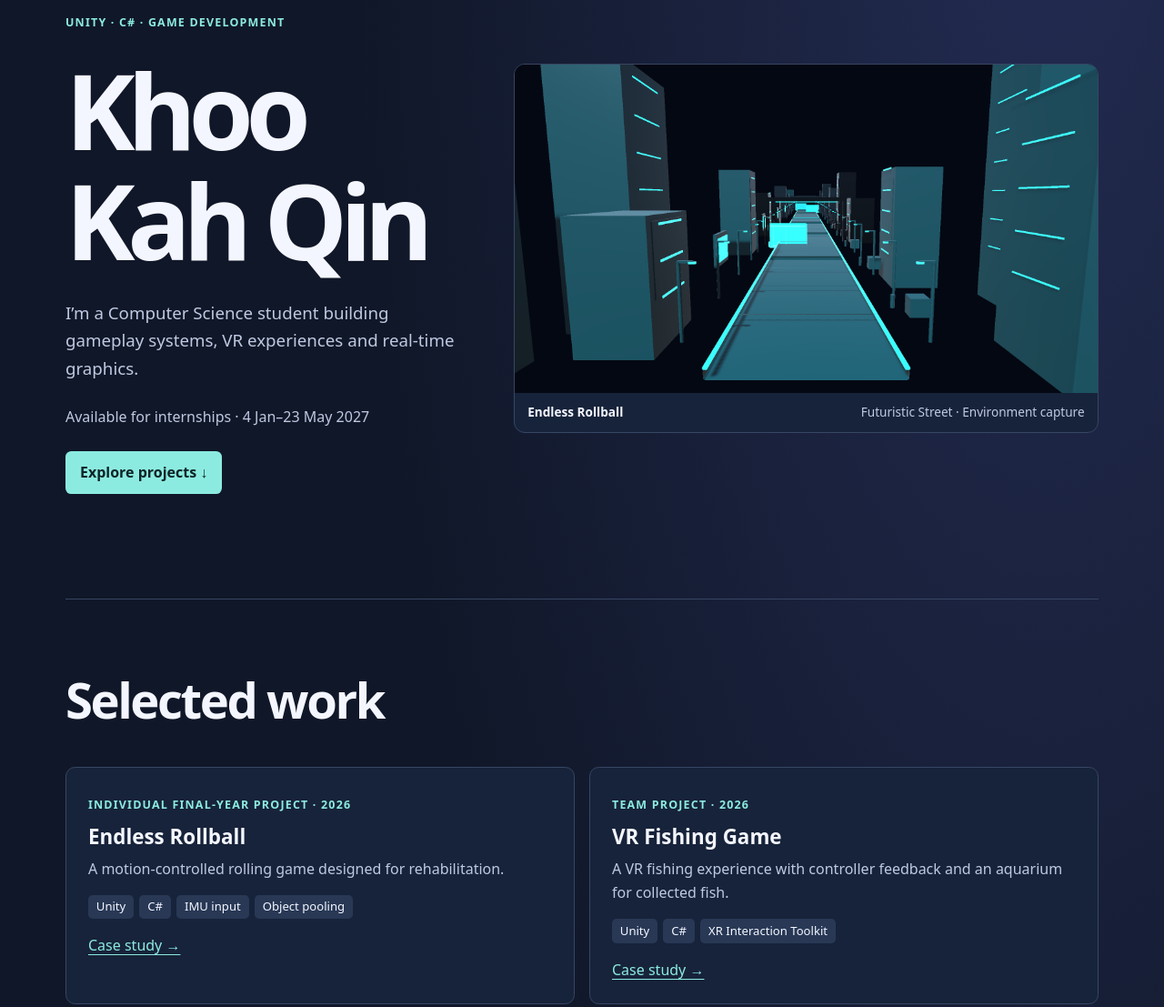
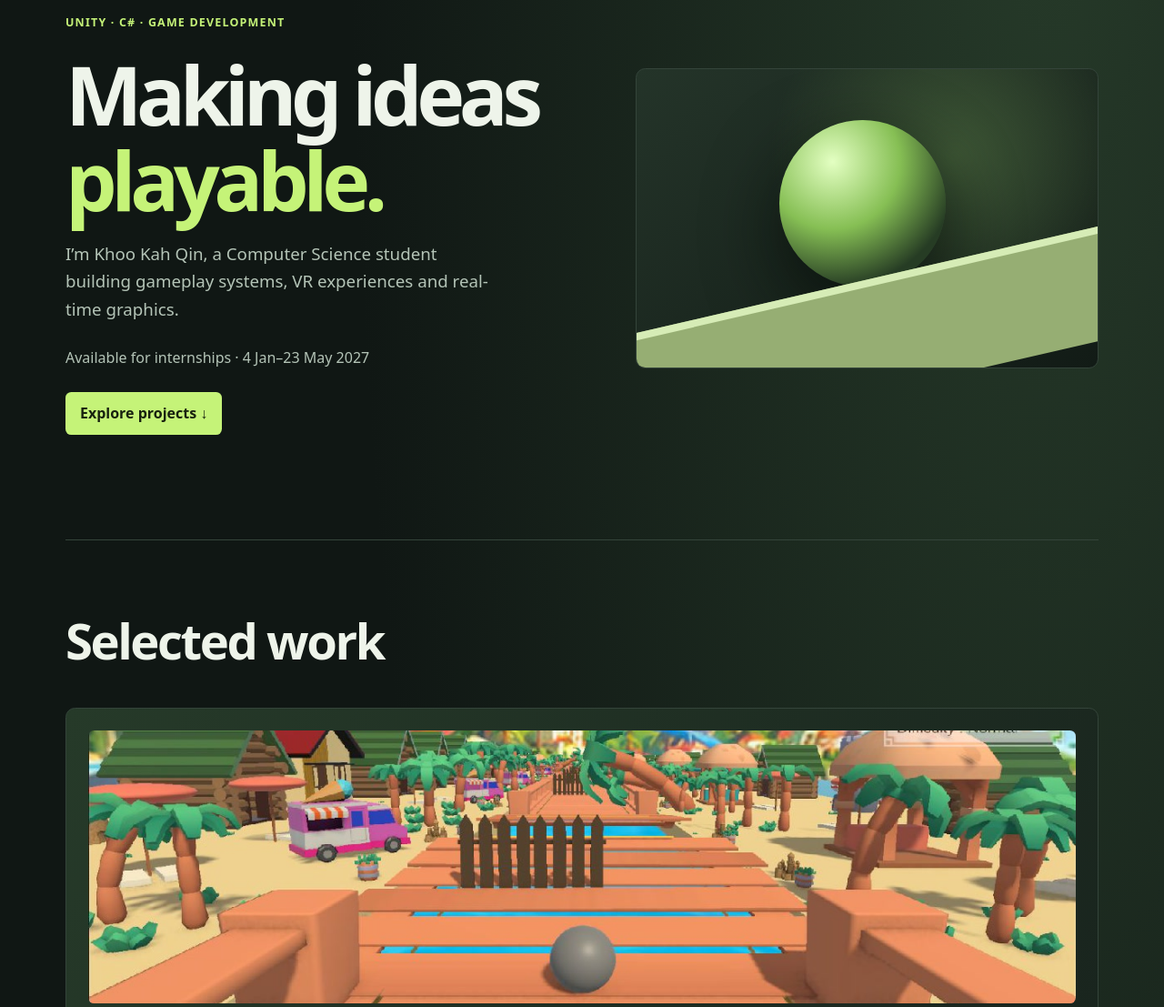
Before and after one commit to KQKhoo1209/kqkhoo1209.github.io, a plain HTML site: page index.html in a window 1280 px wide. Shown: the part 178-1285 px from the top of the page at 91% size. Drawn offline with Linux system fonts and the light colour scheme.

Commit message:
Restore green portfolio design and showcase gameplay captures

```diff
--- a/index.html
+++ b/index.html
@@ -21,15 +21,12 @@
     <section class="hero">
       <div>
         <p class="label">Unity · C# · Game development</p>
-        <h1>Khoo<br>Kah Qin</h1>
-        <p class="intro">I’m a Computer Science student building gameplay systems, VR experiences and real-time graphics.</p>
+        <h1>Making ideas <span>playable.</span></h1>
+        <p class="intro">I’m Khoo Kah Qin, a Computer Science student building gameplay systems, VR experiences and real-time graphics.</p>
         <p class="availability">Available for internships · 4 Jan–23 May 2027</p>
         <a class="button" href="#work">Explore projects ↓</a>
       </div>
-      <figure class="featured">
-        <a href="?project=endless-rollball"><img src="media/futuristic-street.png" width="1920" height="1080" alt="Neon cyan track running through the Futuristic Street environment"></a>
-        <figcaption><span>Endless Rollball</span><span>Futuristic Street · Environment capture</span></figcaption>
-      </figure>
+      <div class="hero-art" aria-hidden="true"></div>
     </section>
     <section id="work" class="section">
       <h2>Selected work</h2>
--- a/portfolio.js
+++ b/portfolio.js
@@ -27,6 +27,14 @@ function metadata(project) {
 
 function renderCard(project, grid) {
   const card = add(grid, 'article', '', 'project');
+  if (project.images?.length) {
+    const [src, alt] = project.images[0];
+    const preview = link(card, '', '?project=' + project.id, 'project-preview');
+    const image = add(preview, 'img');
+    image.src = src;
+    image.alt = alt;
+    image.loading = 'lazy';
+  }
   add(card, 'p', metadata(project), 'label');
   add(card, 'h3', project.title);
   add(card, 'p', project.summary);
@@ -46,14 +54,14 @@ function renderCaseStudy(project) {
   if (project.repo) link(study, 'View source on GitHub ↗', project.repo, 'button');
   if (project.images?.length) {
     const gallery = add(study, 'section', '', 'section');
-    add(gallery, 'h2', 'Environment captures');
+    add(gallery, 'h2', 'Gameplay captures');
     const grid = add(gallery, 'div', '', 'gallery');
     for (const [path, caption] of project.images) {
       const figure = add(grid, 'figure');
       const imageLink = link(figure, '', path);
       const image = add(imageLink, 'img');
       image.src = path;
-      image.alt = caption + ' environment in Endless Rollball';
+      image.alt = caption;
       image.loading = 'lazy';
       add(figure, 'figcaption', caption);
     }
--- a/projects.js
+++ b/projects.js
@@ -26,20 +26,7 @@ const projects = [
         "Three themed environments change the look of the course, and an avatar system gives players customisation options."
       ]
     ],
-    "images": [
-      [
-        "media/futuristic-street.png",
-        "Futuristic Street"
-      ],
-      [
-        "media/water-theme-park.png",
-        "Water Theme Park"
-      ],
-      [
-        "media/ancient-dungeon.png",
-        "Ancient Dungeon"
-      ]
-    ]
+    "repo": "https://github.com/KQKhoo1209/Endless_Rollball", "images": [["media/endless-rollball-beach.jpg", "Beach course during a Standard run in Endless Rollball"]]
   },
   {
     "id": "vr-fishing",
@@ -66,7 +53,17 @@ const projects = [
         "Collected fish carry across scenes and appear in an aquarium with movement and feeding interactions."
       ]
     ],
-    "repo": "https://github.com/zwzenre/VirtualRealityAssignment"
+    "repo": "https://github.com/zwzenre/VirtualRealityAssignment",
+    "images": [
+      [
+        "media/vr-fishing-reeling.jpg",
+        "Fishing rod and line during the VR demo"
+      ],
+      [
+        "media/vr-fishing-underwater.jpg",
+        "Reaching toward a shell in the underwater scene"
+      ]
+    ]
   },
   {
     "id": "weather-simulation",
@@ -93,7 +90,17 @@ const projects = [
         "The interface displays temperature, humidity and a countdown. Users can adjust ranges and timing or choose the next state."
       ]
     ],
-    "repo": "https://github.com/zwzenre/ComputerGameTechAssignment"
+    "repo": "https://github.com/zwzenre/ComputerGameTechAssignment",
+    "images": [
+      [
+        "media/weather-rain.jpg",
+        "Rain over the city with live weather controls"
+      ],
+      [
+        "media/weather-storm.jpg",
+        "Storm state with rain and reduced lighting"
+      ]
+    ]
   },
   {
     "id": "interactive-robot",
@@ -119,6 +126,6 @@ const projects = [
         "Keyboard and mouse controls adjust the camera and lighting. Texture options change the robot’s appearance."
       ]
     ],
-    "repo": "https://github.com/KQKhoo1209/GraphicProgramming"
+    "repo": "https://github.com/KQKhoo1209/GraphicProgramming", "images": [["media/opengl-robot.jpg", "Articulated robot rendered in the OpenGL application"]]
   }
 ];
--- a/style.css
+++ b/style.css
@@ -1,16 +1,16 @@
 :root {
   color-scheme: dark;
-  --bg: #101728;
-  --panel: #17233a;
-  --text: #f4f6ff;
-  --muted: #bec9e2;
-  --line: #374663;
-  --accent: #8cebe0;
+  --bg: #101714;
+  --panel: #18231d;
+  --text: #eef4ea;
+  --muted: #b4c4b7;
+  --line: #34443a;
+  --accent: #c5f378;
 }
 * { box-sizing: border-box; }
 body {
   margin: 0;
-  background: radial-gradient(ellipse at 90% 0%, #232c52 0, transparent 48rem), var(--bg);
+  background: radial-gradient(ellipse at 90% 0%, #263a29 0, transparent 48rem), var(--bg);
   color: var(--text);
   font: 1rem/1.65 system-ui, sans-serif;
 }
@@ -34,8 +34,8 @@ h3 { font-size: 1.4rem; }
 p, dd { color: var(--muted); }
 .intro { font-size: 1.17rem; max-width: 45ch; }
 .availability { margin: 1.5rem 0; }
-.button { display: inline-block; background: var(--accent); color: #0c2527; font-weight: 750; text-decoration: none; border-radius: .4rem; padding: .65rem 1rem; }
-.button:hover { background: white; color: #0c2527; }
+.button { display: inline-block; background: var(--accent); color: #18220f; font-weight: 750; text-decoration: none; border-radius: .4rem; padding: .65rem 1rem; }
+.button:hover { background: white; color: #18220f; }
 figure { margin: 0; overflow: hidden; border: 1px solid var(--line); border-radius: .75rem; background: var(--panel); }
 figure a { display: block; }
 figure a:focus-visible { outline-offset: -4px; }
@@ -50,7 +50,7 @@ figcaption { padding: .65rem .9rem; color: var(--muted); font-size: .85rem; }
 .project p { margin-top: .4rem; }
 .project .label { color: var(--accent); }
 .tags { display: flex; flex-wrap: wrap; gap: .4rem; padding: 0; list-style: none; }
-.tags li { padding: .15rem .55rem; background: #283855; border-radius: .3rem; font-size: .82rem; }
+.tags li { padding: .15rem .55rem; background: #293d2e; border-radius: .3rem; font-size: .82rem; }
 .split { display: grid; grid-template-columns: 1fr 1.65fr; gap: 1rem 2rem; }
 .split p:first-child, .timeline { margin-top: 0; }
 .timeline div { padding-block: .7rem; border-bottom: 1px solid var(--line); }
@@ -66,3 +66,20 @@ footer { border-top: 1px solid var(--line); padding-block: 1.25rem; color: var(-
   .hero, .split, .project-grid, .gallery { grid-template-columns: 1fr; }
   .split h2 { margin-bottom: 0; }
 }
+
+/* Green portfolio theme */
+.hero { grid-template-columns: 1.05fr .95fr; }
+.hero h1 { font-size: clamp(3rem, 7vw, 6.4rem); }
+.hero h1 span { color: var(--accent); display: block; }
+.hero-art { min-height: 330px; position: relative; overflow: hidden; border: 1px solid var(--line); border-radius: .65rem; background: radial-gradient(circle at 69% 29%, #3d5635, transparent 48%), linear-gradient(145deg,#243429,#121b16); }
+.hero-art::before { content: ""; position: absolute; width: clamp(125px, 36%, 190px); aspect-ratio: 1; border-radius: 50%; top: 17%; left: 31%; background: radial-gradient(circle at 32% 25%,#e3ffc2,#86bf54 40%,#263c24 75%); box-shadow: 0 30px 80px #050a06aa; }
+.hero-art::after { content: ""; position: absolute; inset: auto -15% -28px; height: 115px; background: #96ae73; transform: rotate(-13deg); border-top: 8px solid #d6ecb6; }
+.project-grid > .project:first-child:nth-last-child(4) { grid-column: 1 / -1; background: linear-gradient(120deg,#263a29,#18231d); }
+#contact { background: var(--accent); color: #16220f; padding-inline: clamp(1.5rem, 4vw, 3rem); }
+#contact p, #contact a { color: #22391a; }
+#contact a:focus-visible { outline-color: #22391a; }
+@media (max-width: 730px) { .hero { grid-template-columns: 1fr; } .hero-art { min-height: 260px; } }
+
+.project-preview { display: block; overflow: hidden; border-radius: .4rem; margin-bottom: 1rem; }
+.project-preview img { aspect-ratio: 16 / 9; object-fit: cover; }
+.project:first-child:nth-last-child(4) .project-preview img { max-height: 300px; object-position: center 60%; }
```
